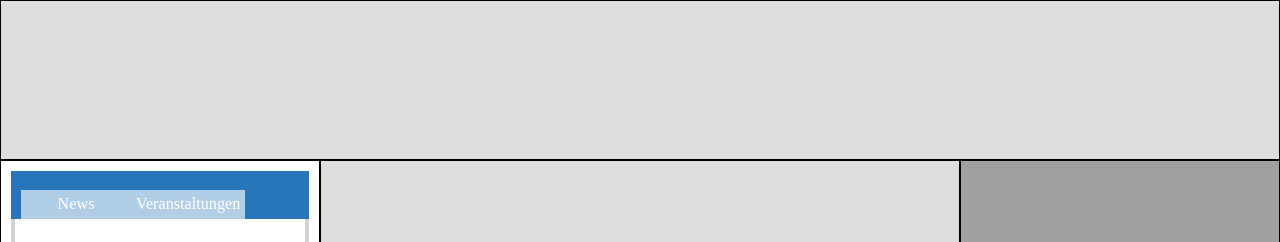
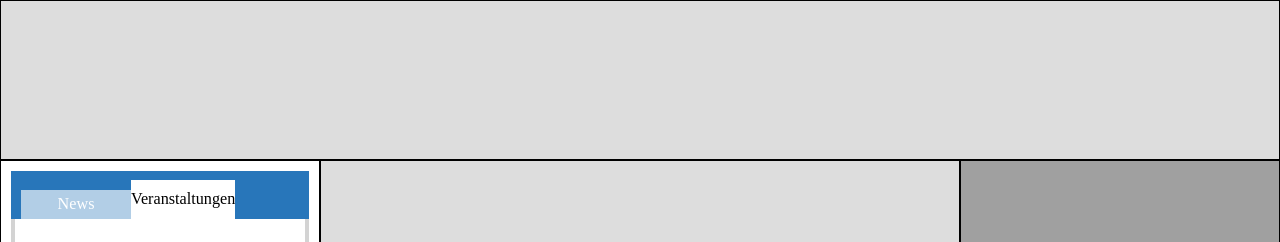
Before and after one commit to pl0erre/frontend_test, a website: page index.html in a window 1280 px wide. Both pictures are taken after a click on the element "Veranstaltungen". Shown: the top 242 px of the page. Drawn offline with Linux system fonts and the light colour scheme.

Commit message:
implemented tab activation/deactivation

```diff
--- a/assets/css/main.css
+++ b/assets/css/main.css
@@ -93,7 +93,7 @@ a {
     cursor: pointer;
 }
 
-.tab_selected {
+.active {
     background-color: white;
     color: black;
     padding: 10px 0px;
--- a/assets/js/script.js
+++ b/assets/js/script.js
@@ -5,19 +5,25 @@ document.addEventListener("DOMContentLoaded", () => {
     const randTabNr = Math.floor(Math.random() * 2);
 
     // Select a random Tab after Pageload
-    tabs[randTabNr].className= "tab tab_selected";
+    tabs[randTabNr].className= "tab active";
 
-    // Add eventlisteners to Tabs and add or remove "tab_selected" class on click
+    // Add eventlisteners to Tabs and add or remove "active" class on click
     for (let i = 0; i < tabs.length; i++) {
-        tabs[i].addEventListener("click", (event) => {
-            let elem = event.target;
 
-            if(!elem.classList.contains("tab_selected")) {
-                elem.className = "tab tab_selected"
-            } else if (elem.classList.contains("tab_selected")) {
-                elem.className = "tab";
+        tabs[i].addEventListener("click", (e) => {
+            let elem = e.target;
+            let classList = elem.classList
+
+            if (!classList.contains("active")) {
+                // Clear all active tabs
+                for ( let j = 0; j < tabs.length; j++) {
+                    tabs[j].classList.remove("active");
+                }
+                // Add active class to selected tab
+                classList.add("active");
             }
         })
+
     }
 
 
```
